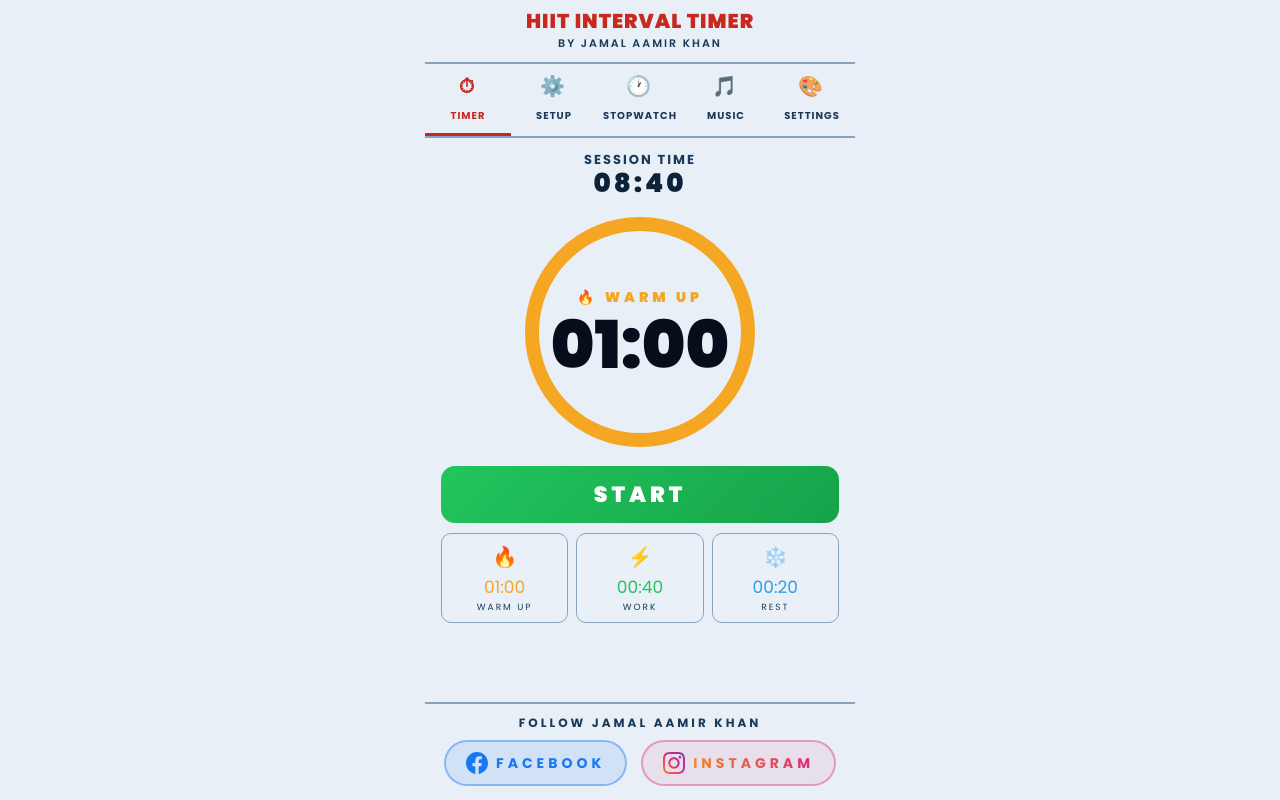
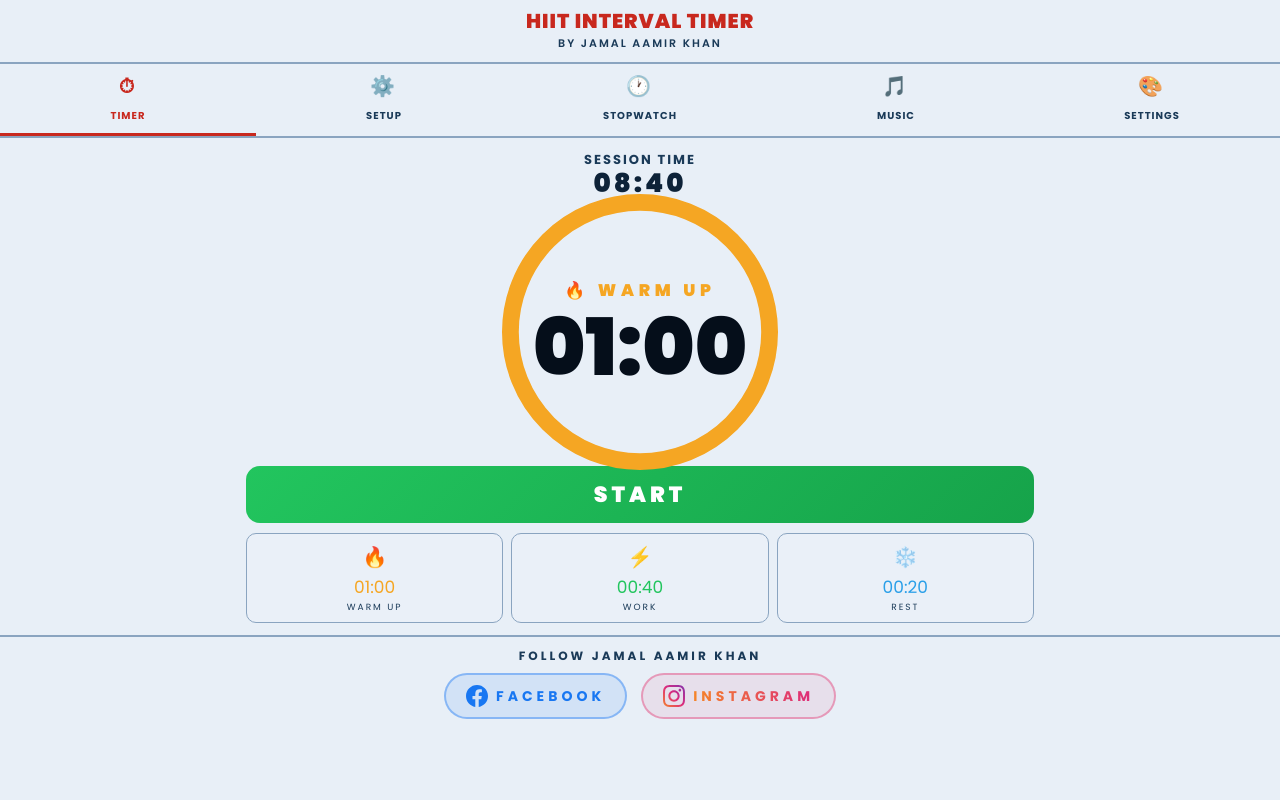
Before and after one commit to jamalaamir/hiit-timer, a React (Vite) app: page / in a window 1280 px wide. Built offline with nearby package versions, Linux system fonts and the light colour scheme.

Commit message:
Update App.jsx

```diff
--- a/src/App.jsx
+++ b/src/App.jsx
@@ -190,7 +190,7 @@ function CircularTimer({ progress, phase, timeLeft, isPaused, isCountdown, T, is
   const r=108,cx=124,cy=124,circ=2*Math.PI*r;
   const offset=circ*(1-Math.max(0,Math.min(1,progress)));
   return (
-    <div style={{position:"relative",width:248,height:248,margin:"0 auto"}}>
+    <div className="app-timer-circle" style={{position:"relative",width:248,height:248,margin:"0 auto"}}>
       <svg width="248" height="248" style={{transform:"rotate(-90deg)"}}>
         <circle cx={cx} cy={cy} r={r} fill="none" stroke={isDark?"rgba(255,255,255,0.07)":"rgba(0,0,0,0.10)"} strokeWidth="12"/>
         <circle cx={cx} cy={cy} r={r} fill="none"
@@ -819,13 +819,21 @@ export default function HIITIntervalTimer() {
         a{text-decoration:none}
         button:active{transform:scale(0.96)}
         *{-webkit-font-smoothing:antialiased;-moz-osx-font-smoothing:grayscale;text-rendering:optimizeLegibility}
+        .app-shell{display:flex;flex-direction:column;width:100%;min-height:100vh}
+        @media(min-width:600px){
+          .app-header,.app-tabs,.app-footer{width:100%}
+          .app-main{max-width:680px;margin:0 auto;width:100%;padding:0 20px}
+          .app-timer-circle{transform:scale(1.2);transform-origin:center}
+        }
+        @media(min-width:900px){
+          .app-main{max-width:860px}
+        }
       `}</style>
 
-      <div style={{width:"100%",maxWidth:430,minHeight:"100vh",display:"flex",
-        flexDirection:"column",animation:"slideUp .45s ease"}}>
+      <div className="app-shell" style={{animation:"slideUp .45s ease"}}>
 
         {/* ── HEADER ── */}
-        <div style={{padding:"10px 16px 10px",textAlign:"center",
+        <div className="app-header" style={{padding:"10px 16px 10px",textAlign:"center",
           borderBottom:`2px solid ${T.border}`,transition:"border-color .4s"}}>
           <div style={{fontFamily:"'Poppins',sans-serif",fontSize:20,fontWeight:900,
             letterSpacing:1,color:T.accent,lineHeight:1.1}}>HIIT INTERVAL TIMER</div>
@@ -834,7 +842,7 @@ export default function HIITIntervalTimer() {
         </div>
 
         {/* ── TABS ── */}
-        <div style={{display:"flex",borderBottom:`2px solid ${T.border}`,
+        <div className="app-tabs" style={{display:"flex",borderBottom:`2px solid ${T.border}`,
           overflowX:"auto",scrollbarWidth:"none",msOverflowStyle:"none"}}>
           {TABS.map(([t,ic,l])=>(
             <button key={t} onClick={()=>setTab(t)} style={{
@@ -848,6 +856,7 @@ export default function HIITIntervalTimer() {
           ))}
         </div>
 
+        <div className="app-main">
         {/* ══ TIMER TAB ══ */}
         {tab==="timer"&&(
           <div style={{flex:1,padding:"12px 16px",display:"flex",flexDirection:"column",gap:10,overflowY:"auto",animation:"fadeTab .25s ease"}}>
@@ -1147,8 +1156,9 @@ export default function HIITIntervalTimer() {
         {/* ── MODAL ── */}
 
 
+        </div>
         {/* ── FOOTER ── */}
-        <div style={{padding:"10px 16px 14px",borderTop:`2px solid ${T.border}`,
+        <div className="app-footer" style={{padding:"10px 16px 14px",borderTop:`2px solid ${T.border}`,
           display:"flex",flexDirection:"column",alignItems:"center",gap:8,transition:"border-color .4s"}}>
           <div style={{fontFamily:"'Poppins',sans-serif",fontSize:12,letterSpacing:3,
             color:T.textLow,fontWeight:"bold"}}>FOLLOW JAMAL AAMIR KHAN</div>
```
